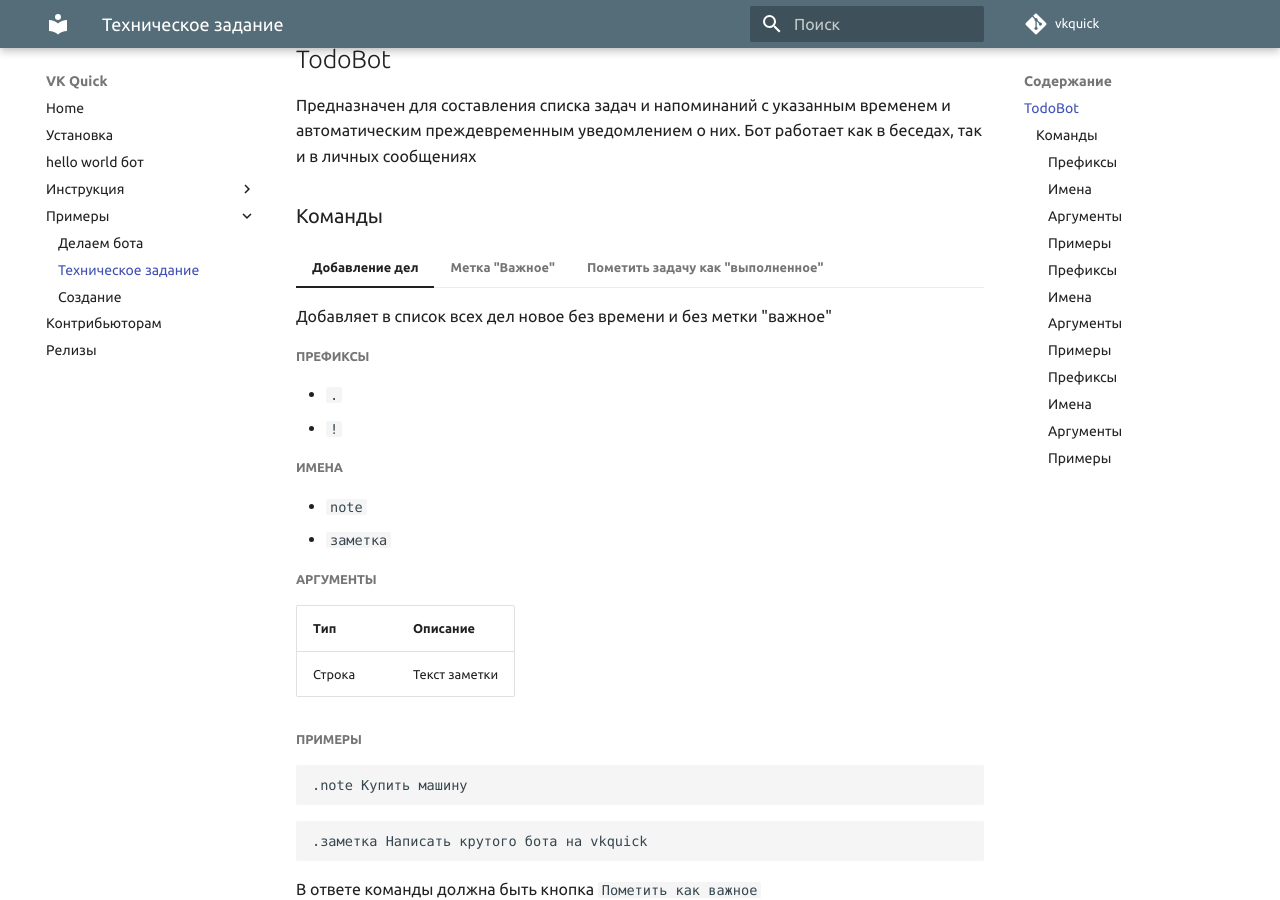
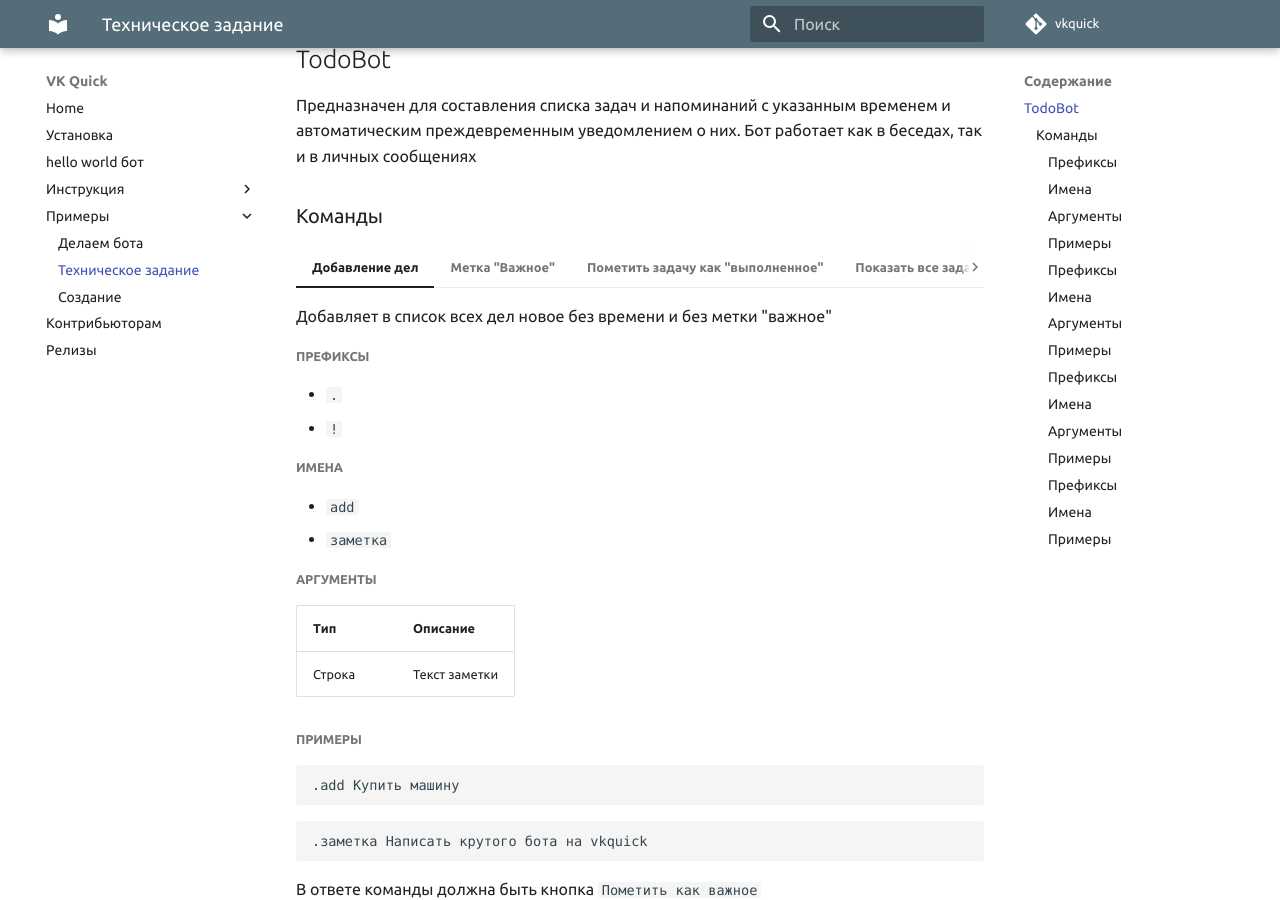
Before and after one commit to deknowny/vkquick, an MkDocs documentation site: the page built from docs/examples/tech-task.md, in a window 1280 px wide and 900 px high, scrolled down 512 px. Built offline with MkDocs 1.6.1 and Material for MkDocs 9.7.7, drawn with Linux system fonts in a browser that asks for light colours; some web fonts are replaced; comment, search, counter and statistics services are not loaded.

Commit message:
Change task

````diff
--- a/docs/examples/tech-task.md
+++ b/docs/examples/tech-task.md
@@ -16,7 +16,7 @@
     * `!`
 
     ##### Имена
-    * `note`
+    * `add`
     * `заметка`
 
     ##### Аргументы
@@ -26,7 +26,7 @@
 
     ##### Примеры
     ```
-    .note Купить машину
+    .add Купить машину
     ```
     ```
     .заметка Написать крутого бота на vkquick
@@ -84,6 +84,24 @@
     !важно 3345
     ```
 
+=== "Показать все задачи"
+    Показывает все задачи. Если задач много, высылает текстовый файл
+
+    ##### Префиксы
+    * `.`
+    * `!`
+
+    ##### Имена
+    * `all`
+    * `все`
+
+    ##### Примеры
+    ```
+    !all
+    ```
+    ```
+    !все
+    ```
 
 !!! Note
      С каждым днем я буду добавлять все больше и больше команд
````
